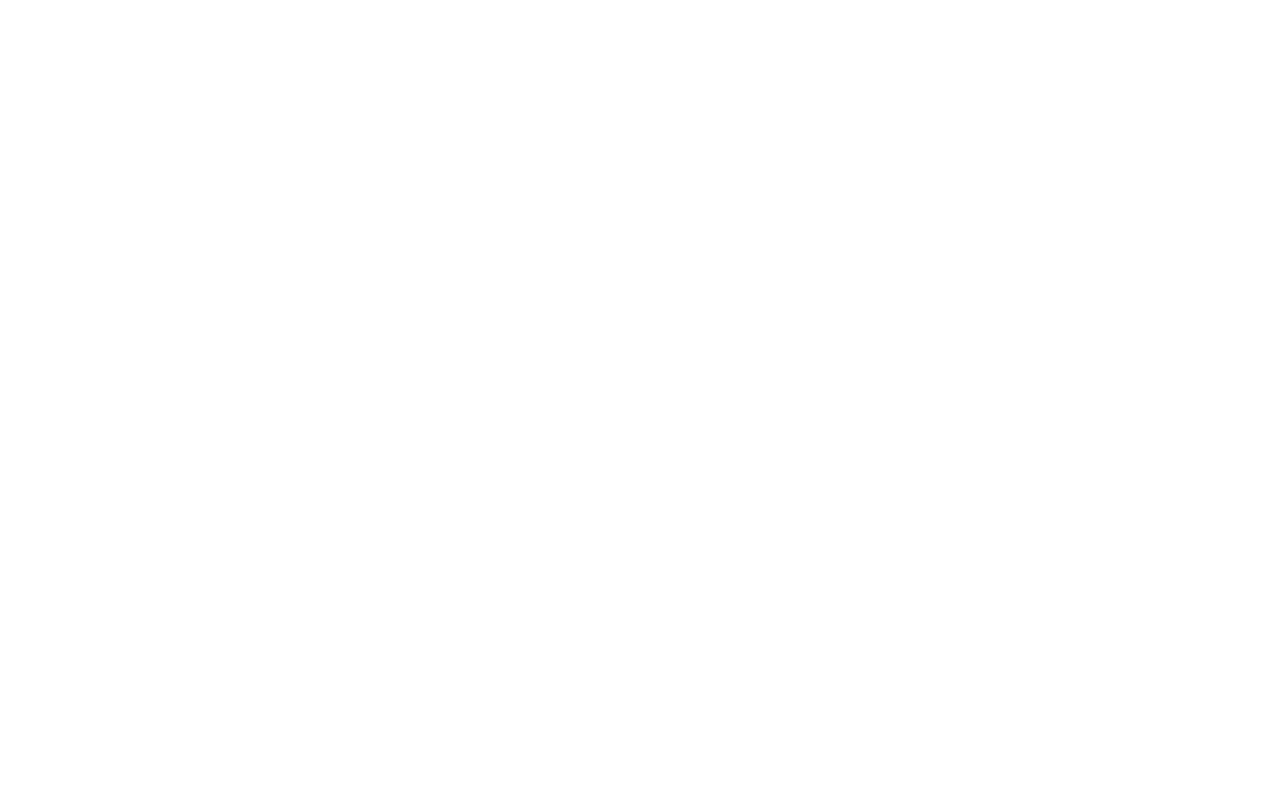
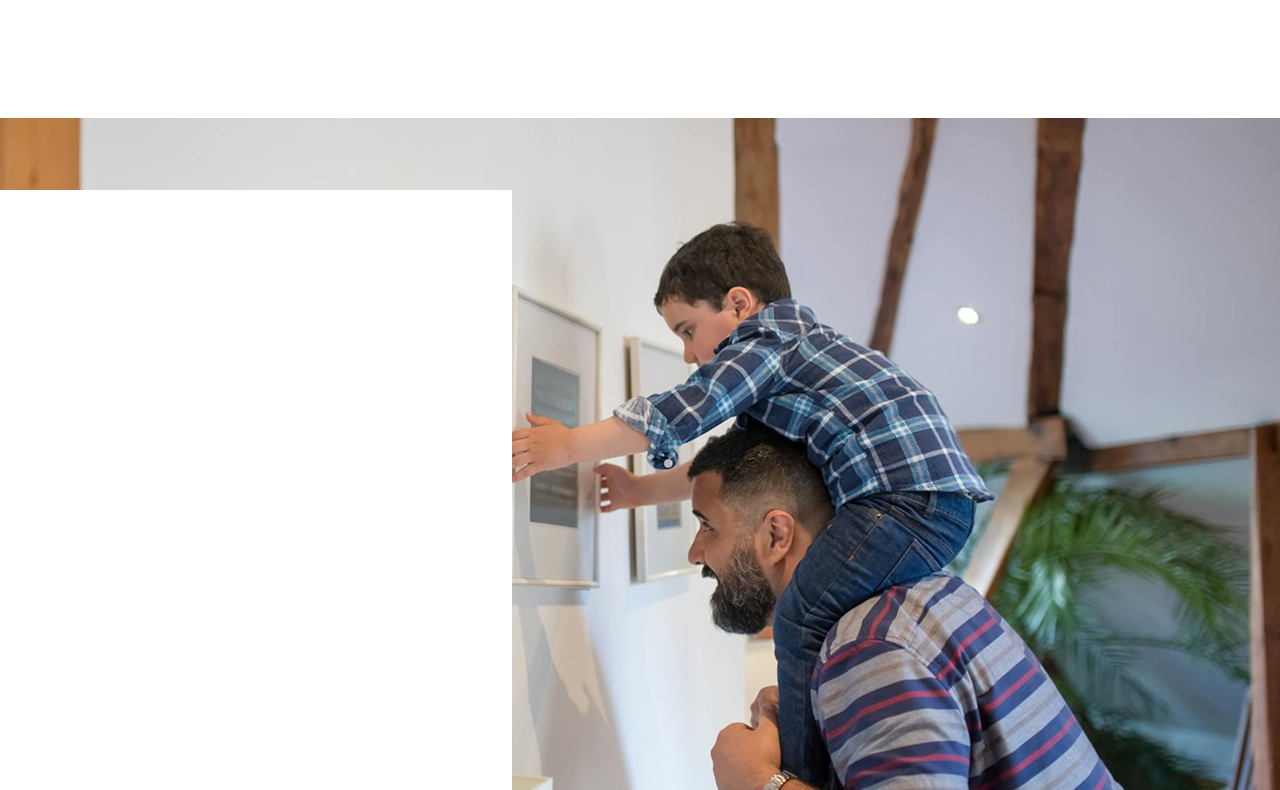
Before and after one commit to sejansorker/Softvence_task, a React (Vite) app: page / in a window 1280 px wide. Shown: the part 3530-4320 px from the top of the page. Before the commit the page ends 3648 px from the top, so only its background shows below. Built offline with nearby package versions, Linux system fonts and the light colour scheme.

Commit message:
state section start

```diff
--- a/src/App.jsx
+++ b/src/App.jsx
@@ -3,6 +3,7 @@
 import Ceo from "./components/Ceo"
 import Navbar from "./components/Navbar"
 import Sponser from "./components/Sponser"
+import State from "./components/State"
 
 
 function App() {
@@ -15,6 +16,7 @@
       <Sponser/>
       <Cart/>
       <Ceo/>
+      <State/>
     </>
   )
 }
--- /dev/null
+++ b/src/components/State.jsx
@@ -0,0 +1,16 @@
+import React from 'react'
+import Container from './Container'
+
+const State = () => {
+    return (
+        <div className='bg-[url(/pagenation.png)] pt-[72px] pb-[127px] bg-cover bg-center bg-no-repeat '>
+            <Container>
+                <div className="w-2/5 bg-white h-[691px]">
+
+                </div>
+            </Container>
+        </div>
+    )
+}
+
+export default State
```
Also changed, not shown: public/pagenation.png (added), src/assets/pagenation.png (added).
